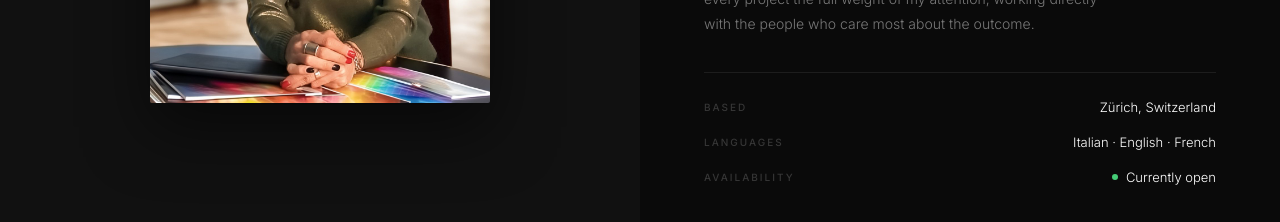
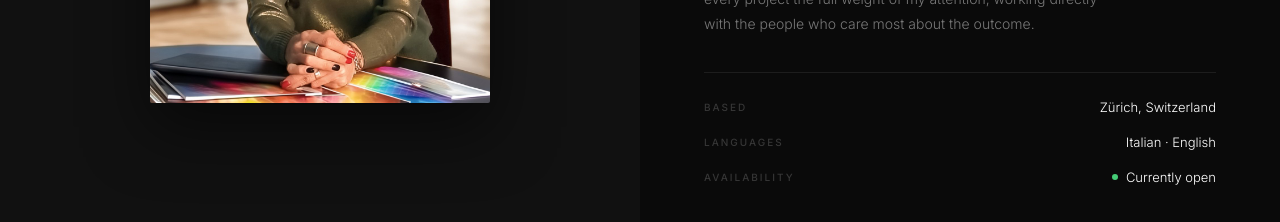
Before and after one commit to aneecoco-lgtm/digital-twilight, a React (Vite) app: page / in a window 1280 px wide. Shown: the part 4740-4962 px from the top of the page. Built offline with nearby package versions, Linux system fonts and the light colour scheme.

Commit message:
Remove French language, prep for GA

```diff
--- a/src/components/About.jsx
+++ b/src/components/About.jsx
@@ -38,7 +38,7 @@ export default function About() {
           </div>
           <div className="fact">
             <span className="fact-k label">Languages</span>
-            <span className="fact-v">Italian · English · French</span>
+            <span className="fact-v">Italian · English</span>
           </div>
           <div className="fact">
             <span className="fact-k label">Availability</span>
```
